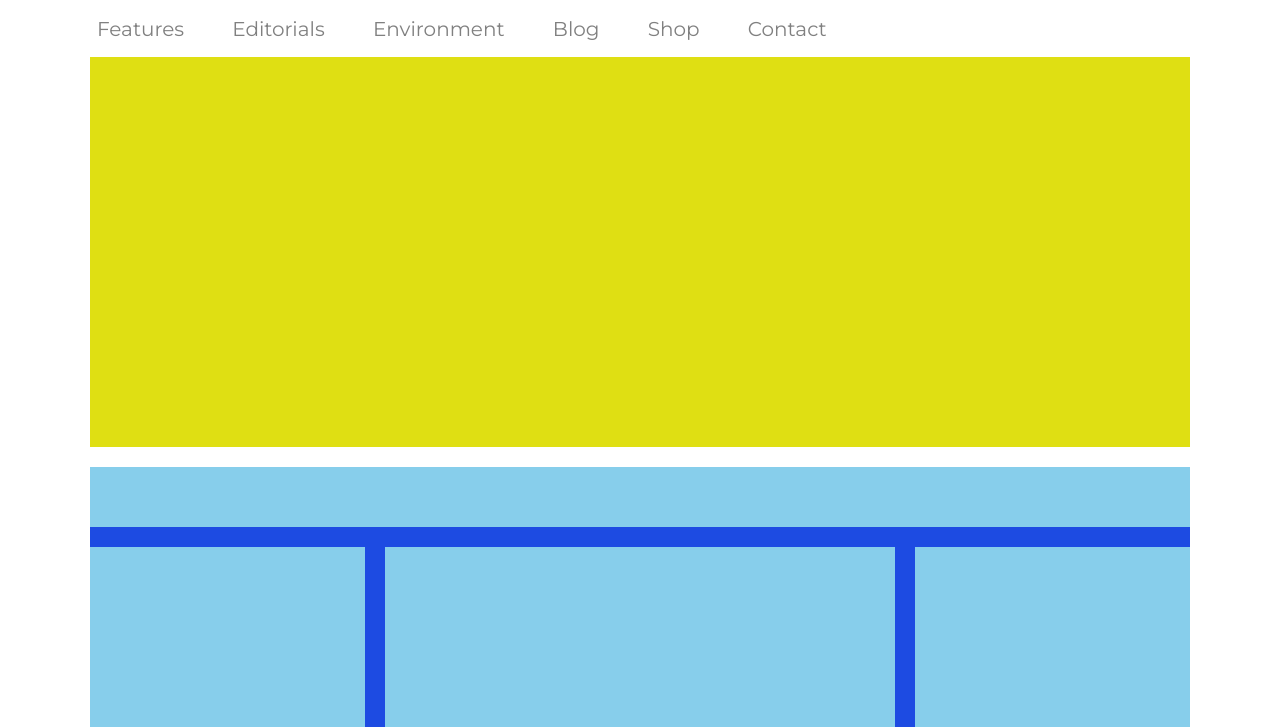
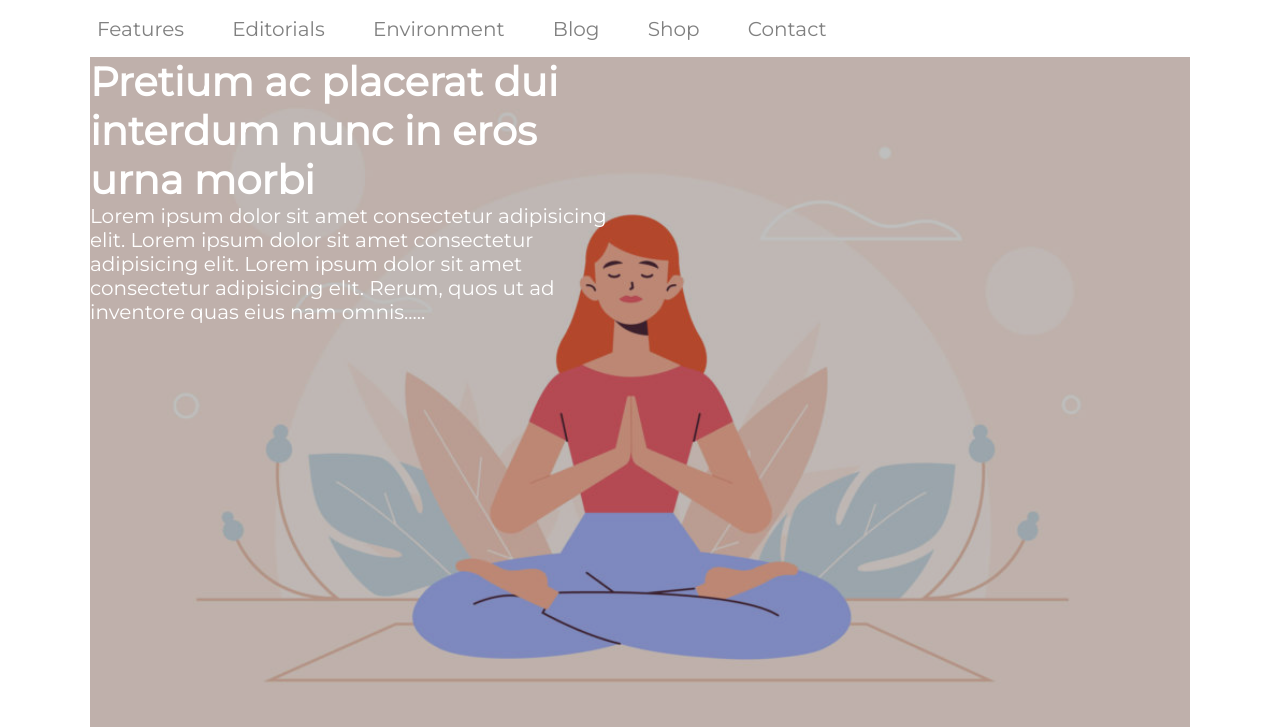
Before and after one commit to andmalt/htmlcss-wp, a plain HTML site: page index.html in a window 1280 px wide. Shown: the part 73-800 px from the top of the page. Drawn offline with Linux system fonts and the light colour scheme.

Commit message:
sezione jumbotron-banner e sistemato commenti

```diff
--- a/css/style.css
+++ b/css/style.css
@@ -6,6 +6,11 @@
 #container{
     margin: 10px 90px;
     font-family: 'Montserrat', sans-serif;
+}
+body{
+    min-width: 960px;
+    min-height: 780px;
+    max-width: 2180px;
 }
 /* -- header -- */
 #header-logo{
@@ -37,17 +42,40 @@ li > a{
     padding: 7px;
 }
 
-/* -- main -- */
-body{
-    min-width: 960px;
-    min-height: 780px;
-}
-#yellow-container{
-    height: 390px;
-    background-color: rgb(223, 223, 19);
+/* ---- Main ---- */
+
+
+/* jumbotron-banner */
+
+#jumbotron{
+    height: 700px;
+    background-image: url(../img/banner.jpg);
+    background-size: cover;
+    background-position: center;
     margin: 20px auto;
 }
-#blue{
+
+#banner{
+    width: 100%;
+    height: 100%;
+    background-color: rgba(0, 0, 0, 0.25);
+
+}
+#banner-text{
+    width: 50%;
+    height: 40%;
+    font-size: 20px;
+    color: white;
+}
+#banner-title{
+    font-size: 40px;
+    font-weight: bold;
+    color: white;
+}
+
+/* section main columns */
+
+#main-columns{
     background-color: rgb(29, 75, 226);
     margin-bottom: 10px;
 }
--- a/index.html
+++ b/index.html
@@ -28,12 +28,19 @@
         </header>
         <!-- sezione main -->
         <main>
-            <!-- contenitore giallo -->
-            <section id="yellow-container">
+            <!-- jumbotron banner -->
+            <section id="jumbotron">
+                <div id="banner">
+                    <div id="banner-text">
+                        <span id="banner-title">Pretium ac placerat dui interdum nunc in eros urna morbi</span>
+                        <br>Lorem ipsum dolor sit amet consectetur adipisicing elit. Lorem ipsum dolor sit amet consectetur adipisicing elit.
+                        Lorem ipsum dolor sit amet consectetur adipisicing elit. Rerum, quos ut ad inventore quas eius nam omnis.....
+                    </div>
 
+                </div>
             </section>
             <!-- contenitore principale con background blu -->
-            <section id="blue">
+            <section id="main-columns">
                 <!-- contenitore sopra le tre colonne -->
                 <div class="lightblue head">
 
```
